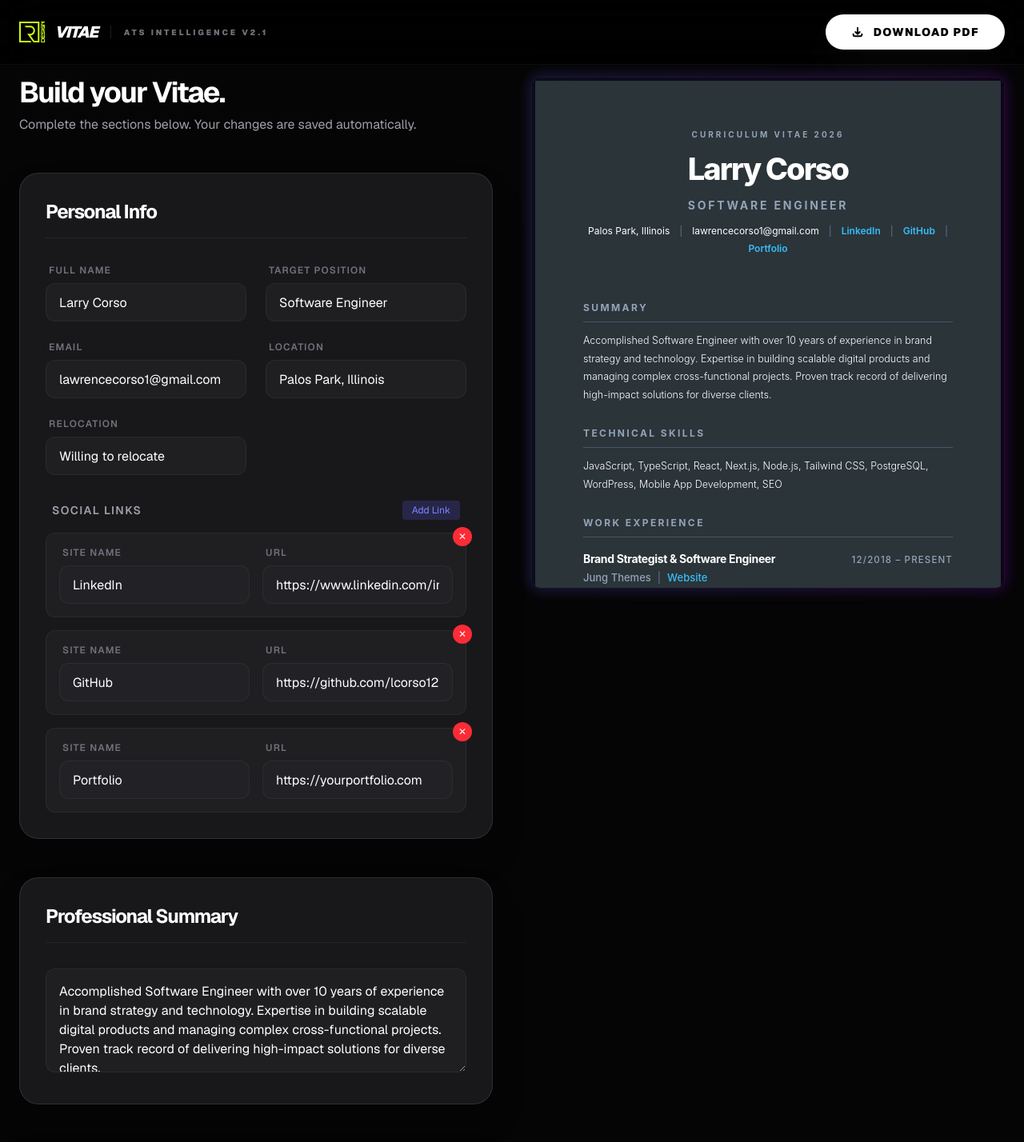
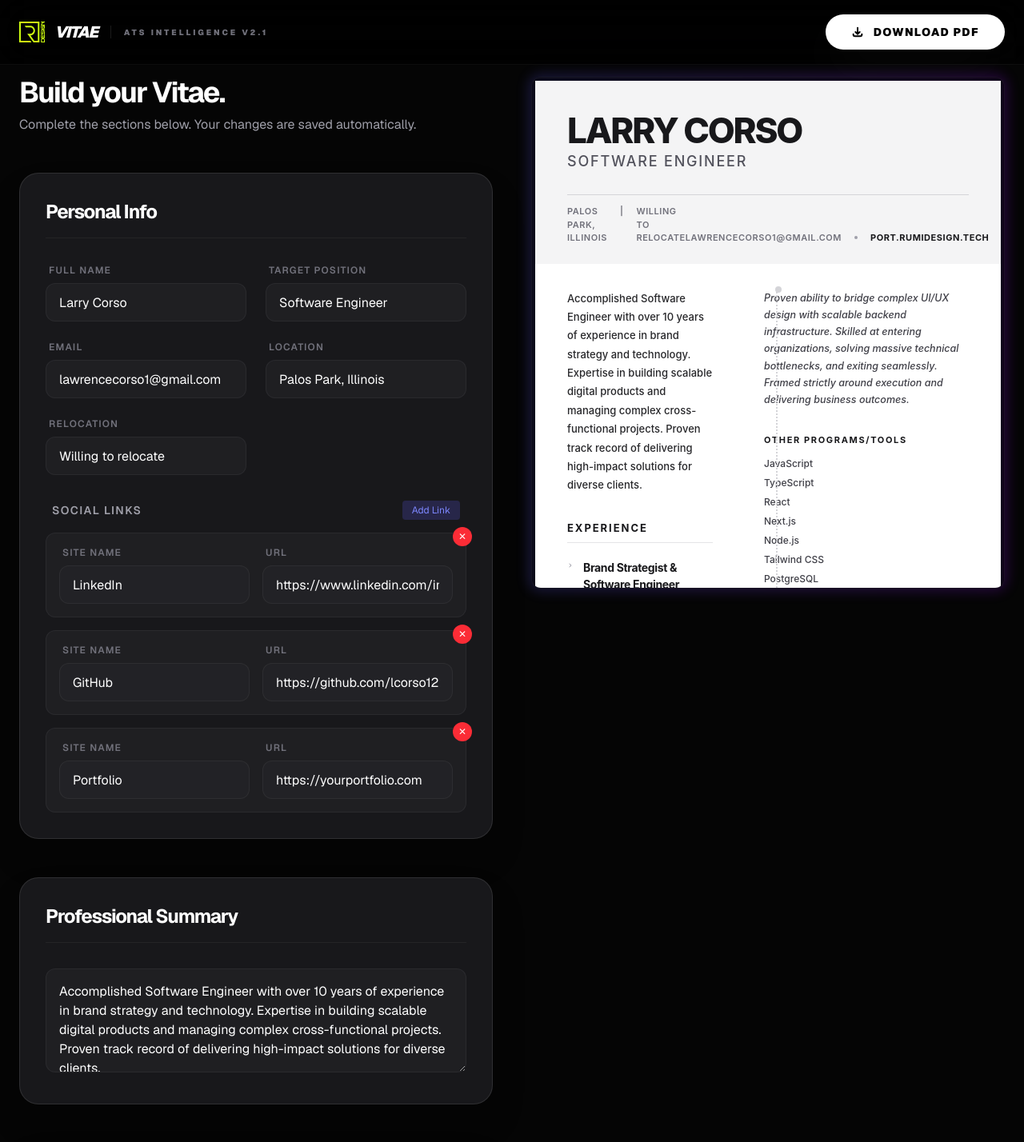
Before and after one commit to lcorso1234/vitae, a Next.js app: page / in a window 1280 px wide. Shown: the top 1428 px of the page at 80% size. Built offline with nearby package versions, Linux system fonts and the light colour scheme.

Commit message:
feat: redesign VitaePreview layout and update styling

```diff
--- a/src/app/globals.css
+++ b/src/app/globals.css
@@ -32,7 +32,7 @@ body {
   }
 
   body {
-    background: #2a3439 !important;
+    background: #ffffff !important;
     -webkit-print-color-adjust: exact !important;
     print-color-adjust: exact !important;
   }
--- a/src/app/page.tsx
+++ b/src/app/page.tsx
@@ -1,23 +1,47 @@
 "use client";
 
-import React, { useState, useEffect } from 'react';
+import React, { useState, useEffect, Suspense } from 'react';
+import { useSearchParams } from 'next/navigation';
 import { VitaeData } from '@/types/vitae';
 import { initialVitaeData } from '@/data/initialState';
 import { VitaeForm } from '@/components/VitaeForm';
 import { VitaePreview } from '@/components/VitaePreview';
 import { Checklist } from '@/components/Checklist';
 
-export default function Home() {
+function VitaeBuilderContent() {
+  const searchParams = useSearchParams();
   const [data, setData] = useState<VitaeData>(initialVitaeData);
   const [activeTab, setActiveTab] = useState<'editor' | 'preview'>('editor');
 
-  // Persistence
+  // Persistence and URL Pre-fill
   useEffect(() => {
     const saved = localStorage.getItem('vitae-data');
-    if (saved) {
+
+    // Check for pre-fill parameters
+    const company = searchParams.get('company');
+    const role = searchParams.get('role');
+    const problem = searchParams.get('problem');
+    const solution = searchParams.get('solution');
+
+    if (company || role || problem || solution) {
+      setData(prev => {
+        const newData = { ...prev };
+        if (company) newData.targetCompany = company;
+        if (role) newData.targetRole = role;
+
+        // Optionally inject problem/solution into summary or a custom field if it exists in your schema
+        // For now, we'll append it to the summary if provided
+        if (problem || solution) {
+          newData.summary = `${problem ? `Targeted Problem: ${problem}\n` : ''}${solution ? `Proposed Solution: ${solution}` : ''}`;
+        }
+
+        localStorage.setItem('vitae-data', JSON.stringify(newData));
+        return newData;
+      });
+    } else if (saved) {
       setData(JSON.parse(saved));
     }
-  }, []);
+  }, [searchParams]);
 
   const handleDataChange = (newData: VitaeData) => {
     setData(newData);
@@ -64,7 +88,7 @@ export default function Home() {
                <div className="w-32 bg-zinc-800 h-1.5 rounded-full overflow-hidden">
                  <div
                    className="bg-indigo-500 h-full transition-all duration-500"
-                   style={{ width: `${(data.summary.split(/[.!?]/).filter(s => s.trim().length > 0).length >= 3 ? 80 : 40)}%` }}
+                   style={{ width: `${(data.summary?.split(/[.!?]/).filter(s => s.trim().length > 0).length >= 3 ? 80 : 40)}%` }}
                  />
                </div>
                <span className="text-xs font-bold text-white">Live Validation Active</span>
@@ -139,3 +163,11 @@ export default function Home() {
     </div>
   );
 }
+
+export default function Home() {
+  return (
+    <Suspense fallback={<div className="min-h-screen bg-[#050505]" />}>
+      <VitaeBuilderContent />
+    </Suspense>
+  )
+}
--- a/src/components/VitaePreview.tsx
+++ b/src/components/VitaePreview.tsx
@@ -9,88 +9,85 @@ export const VitaePreview: React.FC<VitaePreviewProps> = ({ data }) => {
   const certificates = data.education.filter(e => e.degree.toLowerCase().includes('certificate') || e.program.toLowerCase().includes('certificate'));
   const degrees = data.education.filter(e => !e.degree.toLowerCase().includes('certificate') && !e.program.toLowerCase().includes('certificate'));
 
+  // Hardcoded soft skills/experience paragraph from design (fallback to summary if needed, but we'll use a fixed string as requested)
+  const secondaryExperience = "Proven ability to bridge complex UI/UX design with scalable backend infrastructure. Skilled at entering organizations, solving massive technical bottlenecks, and exiting seamlessly. Framed strictly around execution and delivering business outcomes.";
+
   return (
     <div
       id="vitae-preview"
-      className="bg-[#2a3439] text-[#ffffff] min-h-[1056px] w-full max-w-[816px] mx-auto font-sans relative print:w-[816px] print:min-h-0 print:mx-auto shadow-xl print:shadow-none"
+      className="bg-white text-zinc-900 min-h-[1056px] w-full max-w-[816px] mx-auto font-sans relative print:w-[816px] print:min-h-0 print:mx-auto shadow-xl print:shadow-none flex flex-col"
       style={{ fontFamily: "'Inter', 'Helvetica Neue', Helvetica, Arial, sans-serif" }}
     >
-      <table className="w-full border-collapse border-0 m-0 p-0">
-        <thead className="table-header-group">
-          <tr><td className="p-0 m-0 border-0"><div className="h-[60px] print:h-[40px] w-full" /></td></tr>
-        </thead>
-        <tfoot className="table-footer-group">
-          <tr><td className="p-0 m-0 border-0"><div className="h-[60px] print:h-[40px] w-full" /></td></tr>
-        </tfoot>
-        <tbody className="border-0 p-0 m-0">
-          <tr>
-            <td className="p-0 m-0 border-0 px-[60px] align-top">
       {/* Header */}
-              <header className="mb-[32px] pb-6 text-center break-inside-avoid">
-                <div className="text-[10px] font-bold tracking-[0.3em] uppercase text-[#94a3b8] mb-4">Curriculum Vitae 2026</div>
-                <h1 className="text-[38px] font-extrabold tracking-tighter leading-none mb-5 text-[#ffffff]">
+      <header className="bg-[#f4f4f5] px-10 pt-10 pb-6 shrink-0 print:bg-[#f4f4f5]">
+        <div className="flex flex-col gap-2">
+          <h1 className="text-[44px] font-extrabold tracking-tighter leading-none text-zinc-900 uppercase">
             {data.personalInfo.fullName}
           </h1>
-                <h2 className="text-[14px] font-bold tracking-[0.2em] uppercase leading-none mb-4 text-[#94a3b8]">
+          <h2 className="text-[18px] font-medium tracking-[0.1em] uppercase leading-none text-zinc-600">
             {data.personalInfo.targetPosition}
           </h2>
 
-                <div className="flex justify-center flex-wrap gap-x-3 gap-y-1 text-[12px] text-[#ffffff]">
+          <div className="flex justify-between items-end mt-6 text-[11px] font-semibold tracking-wider uppercase text-zinc-500 border-t border-zinc-300 pt-3">
+            <div className="flex gap-4">
               <span>{data.personalInfo.location}</span>
-                  <span className="text-[#64748b]">|</span>
+              {data.personalInfo.relocation && (
+                <>
+                  <span>|</span>
+                  <span>{data.personalInfo.relocation}</span>
+                </>
+              )}
+            </div>
+            <div className="flex gap-4 items-center">
               <span>{data.personalInfo.email}</span>
-                  {data.personalInfo.socialLinks.map((link, i) => (
-                    <React.Fragment key={i}>
-                      <span className="text-[#64748b]">|</span>
-                      <a href={link.url} target="_blank" rel="noopener noreferrer" className="text-[#38bdf8] hover:text-[#7dd3fc] transition-colors font-semibold">
-                        {link.name}
-                      </a>
-                    </React.Fragment>
-                  ))}
+              <span className="w-1 h-1 rounded-full bg-zinc-400"></span>
+              <span className="text-zinc-900 font-bold">port.rumidesign.tech</span>
+            </div>
+          </div>
         </div>
       </header>
 
-              <div className="space-y-7">
-                {/* Objective / Summary */}
-                <section className="break-inside-avoid">
-                  <h3 className="text-[12px] font-bold mb-3 uppercase tracking-[0.2em] border-b border-[#475569] pb-2 text-[#94a3b8]">Summary</h3>
-                  <p className="text-[12.5px] leading-[1.8] whitespace-pre-wrap text-[#ffffff] font-light">
+      {/* Body - Two Column Layout */}
+      <div className="flex-grow grid grid-cols-[1fr_280px] px-10 py-8 relative">
+        {/* Dotted Vertical Divider */}
+        <div className="absolute left-[calc(100%-280px)] top-8 bottom-8 w-[1px] border-l-2 border-dotted border-zinc-300 transform -translate-x-1/2 hidden md:block print:block">
+          <div className="absolute -top-1 -left-[3.5px] w-2 h-2 rounded-full bg-zinc-300"></div>
+          <div className="absolute -bottom-1 -left-[3.5px] w-2 h-2 rounded-full bg-zinc-300"></div>
+        </div>
+
+        {/* Left Column */}
+        <div className="pr-10 space-y-8">
+          <section>
+            <p className="text-[13px] leading-[1.8] text-zinc-800 font-medium whitespace-pre-wrap">
               {data.summary}
             </p>
           </section>
 
-                {/* Technical Skills */}
-                {data.skills.technical.length > 0 && (
-                  <section className="break-inside-avoid">
-                    <h3 className="text-[12px] font-bold mb-3 uppercase tracking-[0.2em] border-b border-[#475569] pb-2 text-[#94a3b8]">Technical Skills</h3>
-                    <p className="text-[12.5px] leading-[1.8] text-[#ffffff] font-light">
-                      {data.skills.technical.join(', ')}
-                    </p>
-                  </section>
-                )}
-
-                {/* Experience */}
           <section>
-                  <h3 className="text-[12px] font-bold mb-4 uppercase tracking-[0.2em] border-b border-[#475569] pb-2 text-[#94a3b8]">Work Experience</h3>
+            <h3 className="text-[13px] font-bold mb-5 uppercase tracking-[0.15em] text-zinc-900 pb-2 border-b border-zinc-200">Experience</h3>
             <div className="space-y-6">
-                    {data.experience.map(exp => (
-                      <div key={exp.id} className="break-inside-avoid print:py-1">
-                        <div className="flex justify-between items-baseline mb-1">
-                          <h4 className="text-[14px] font-bold text-[#ffffff] tracking-tight">{exp.role}</h4>
-                          <span className="text-[11.5px] font-medium text-[#94a3b8] tracking-widest uppercase">{exp.startDate} – {exp.endDate}</span>
+              {data.experience.map((exp) => (
+                <div key={exp.id} className="break-inside-avoid">
+                  <div className="flex gap-3 items-start mb-2">
+                    <div className="mt-1 shrink-0">
+                      <svg width="8" height="8" viewBox="0 0 24 24" fill="none" stroke="currentColor" strokeWidth="3" strokeLinecap="round" strokeLinejoin="round" className="text-zinc-400">
+                        <polyline points="9 18 15 12 9 6"></polyline>
+                      </svg>
                     </div>
-                        <div className="text-[13px] font-medium mb-2.5 text-[#94a3b8]">
+                    <div>
+                      <div className="flex items-center gap-2 flex-wrap">
+                        <h4 className="text-[14px] font-bold text-zinc-900 tracking-tight">{exp.role}</h4>
+                        <span className="text-zinc-300">|</span>
+                        <span className="text-[11.5px] font-bold text-zinc-500 uppercase">{exp.startDate} – {exp.endDate}</span>
+                      </div>
+                      <div className="text-[13px] font-medium italic text-zinc-600 mt-0.5">
                         {exp.company}
-                          {exp.link && (
-                            <>
-                              <span className="font-normal mx-2 text-[#64748b]">|</span>
-                              <a href={exp.link} target="_blank" rel="noopener noreferrer" className="text-[#38bdf8] hover:text-[#7dd3fc] font-medium">Website</a>
-                            </>
-                          )}
                       </div>
-                        <ul className="list-disc pl-5 space-y-1.5">
+                    </div>
+                  </div>
+                  <ul className="pl-5 space-y-1.5 mt-2">
                     {exp.achievements.map((ach, i) => (
-                            <li key={i} className="text-[12.5px] leading-[1.7] text-[#ffffff] font-light pl-1 marker:text-[#64748b]">
+                      <li key={i} className="text-[12.5px] leading-[1.7] text-zinc-700">
                         {ach}
                       </li>
                     ))}
@@ -100,22 +97,27 @@ export const VitaePreview: React.FC<VitaePreviewProps> = ({ data }) => {
             </div>
           </section>
 
-                {/* Projects */}
-                {data.projects.length > 0 && (
+          {/* Projects (if any) */}
+          {data.projects && data.projects.length > 0 && (
             <section>
-                    <h3 className="text-[12px] font-bold mb-4 uppercase tracking-[0.2em] border-b border-[#475569] pb-2 text-[#94a3b8]">Tech Projects</h3>
+              <h3 className="text-[13px] font-bold mb-5 uppercase tracking-[0.15em] text-zinc-900 pb-2 border-b border-zinc-200">Key Projects</h3>
               <div className="space-y-6">
                 {data.projects.map(proj => (
-                        <div key={proj.id} className="break-inside-avoid print:py-1">
-                          <div className="flex justify-between items-baseline mb-1">
-                            <h4 className="text-[14px] font-bold text-[#ffffff] tracking-tight">
-                              {proj.title} <span className="font-normal mx-2 text-[#64748b]">|</span> <a href={proj.link} target="_blank" rel="noopener noreferrer" className="text-[#38bdf8] hover:text-[#7dd3fc] font-medium">Source</a>
-                            </h4>
+                  <div key={proj.id} className="break-inside-avoid">
+                    <div className="flex gap-3 items-start mb-2">
+                       <div className="mt-1 shrink-0">
+                        <svg width="8" height="8" viewBox="0 0 24 24" fill="none" stroke="currentColor" strokeWidth="3" strokeLinecap="round" strokeLinejoin="round" className="text-zinc-400">
+                          <polyline points="9 18 15 12 9 6"></polyline>
+                        </svg>
                       </div>
-                          <p className="text-[13px] font-medium mb-2.5 text-[#94a3b8]">{proj.description}</p>
-                          <ul className="list-disc pl-5 space-y-1.5">
+                      <div>
+                        <h4 className="text-[14px] font-bold text-zinc-900 tracking-tight">{proj.title}</h4>
+                        <p className="text-[12.5px] font-medium text-zinc-600 mt-0.5">{proj.description}</p>
+                      </div>
+                    </div>
+                    <ul className="pl-5 space-y-1.5 mt-2">
                       {proj.bullets.map((bullet, i) => (
-                              <li key={i} className="text-[12.5px] leading-[1.7] text-[#ffffff] font-light pl-1 marker:text-[#64748b]">
+                        <li key={i} className="text-[12.5px] leading-[1.7] text-zinc-700">
                           {bullet}
                         </li>
                       ))}
@@ -126,35 +128,68 @@ export const VitaePreview: React.FC<VitaePreviewProps> = ({ data }) => {
             </section>
           )}
 
-                {/* Education & Certificates */}
-                <section className="break-inside-avoid">
-                  <h3 className="text-[12px] font-bold mb-4 uppercase tracking-[0.2em] border-b border-[#475569] pb-2 text-[#94a3b8]">Education & Certificates</h3>
-                  <div className="space-y-5">
-                    {degrees.map(edu => (
-                      <div key={edu.id} className="flex justify-between items-baseline break-inside-avoid">
-                        <div>
-                          <h4 className="text-[14px] font-bold text-[#ffffff] tracking-tight">{edu.school}</h4>
-                          <p className="text-[12.5px] text-[#ffffff] font-light leading-relaxed mt-0.5">{edu.degree} {edu.field && `in ${edu.field}`}</p>
         </div>
-                        <span className="text-[11.5px] font-medium text-[#94a3b8] tracking-widest uppercase">{edu.startDate} – {edu.endDate}</span>
-                      </div>
-                    ))}
-                    {certificates.map(cert => (
-                      <div key={cert.id} className="flex justify-between items-baseline break-inside-avoid">
-                        <div>
-                          <h4 className="text-[14px] font-bold text-[#ffffff] tracking-tight">{cert.school}</h4>
-                          <p className="text-[12.5px] text-[#ffffff] font-light leading-relaxed mt-0.5">{cert.program} (Certificate)</p>
-                        </div>
-                        <span className="text-[11.5px] font-medium text-[#94a3b8] tracking-widest uppercase">{cert.startDate} – {cert.endDate}</span>
+
+        {/* Right Column */}
+        <div className="pl-6 space-y-8">
+          <section>
+            <p className="text-[12.5px] leading-[1.7] text-zinc-700 font-medium italic">
+              {secondaryExperience}
+            </p>
+          </section>
+
+          <section>
+            <h3 className="text-[11px] font-bold mb-3 uppercase tracking-[0.15em] text-zinc-900">Other Programs/Tools</h3>
+            <div className="flex flex-col gap-1.5">
+              {data.skills.technical.map((skill, i) => (
+                <div key={i} className="text-[12px] text-zinc-700 font-medium">
+                  {skill}
                 </div>
               ))}
             </div>
           </section>
+
+          {certificates.length > 0 && (
+            <section>
+              <h3 className="text-[11px] font-bold mb-3 uppercase tracking-[0.15em] text-zinc-900">Certificates</h3>
+              <div className="space-y-4">
+                {certificates.map(cert => (
+                  <div key={cert.id}>
+                    <h4 className="text-[12px] font-bold text-zinc-900">{cert.school}</h4>
+                    <p className="text-[11.5px] text-zinc-700 mt-0.5">{cert.program}</p>
+                    <p className="text-[10px] font-bold text-zinc-400 uppercase mt-1">{cert.startDate} – {cert.endDate}</p>
                   </div>
-            </td>
-          </tr>
-        </tbody>
-      </table>
+                ))}
+              </div>
+            </section>
+          )}
+
+          {degrees.length > 0 && (
+            <section>
+              <h3 className="text-[11px] font-bold mb-3 uppercase tracking-[0.15em] text-zinc-900">Education</h3>
+              <div className="space-y-4">
+                {degrees.map(edu => (
+                  <div key={edu.id}>
+                    <h4 className="text-[12px] font-bold text-zinc-900">{edu.school}</h4>
+                    <p className="text-[11.5px] text-zinc-700 mt-0.5">{edu.degree} {edu.field && `in ${edu.field}`}</p>
+                    <p className="text-[10px] font-bold text-zinc-400 uppercase mt-1">{edu.startDate} – {edu.endDate}</p>
+                  </div>
+                ))}
+              </div>
+            </section>
+          )}
+
+          <section className="pt-4">
+            <h3 className="text-[11px] font-bold mb-2 uppercase tracking-[0.15em] text-zinc-900">References</h3>
+            <p className="text-[12px] leading-[1.6] text-zinc-700 italic">
+              Will gladly furnish personal and professional references on request.
+            </p>
+          </section>
+        </div>
+      </div>
+
+      {/* Footer */}
+      <footer className="h-6 bg-[#f4f4f5] w-full shrink-0 print:bg-[#f4f4f5]"></footer>
     </div>
   );
 };
```
Also changed, not shown: src/components/VitaeForm.tsx (+16 -2 lines), 1 other file (tests, documents, lock files or other folders). Lines whose indentation alone changed are shown as unchanged.
